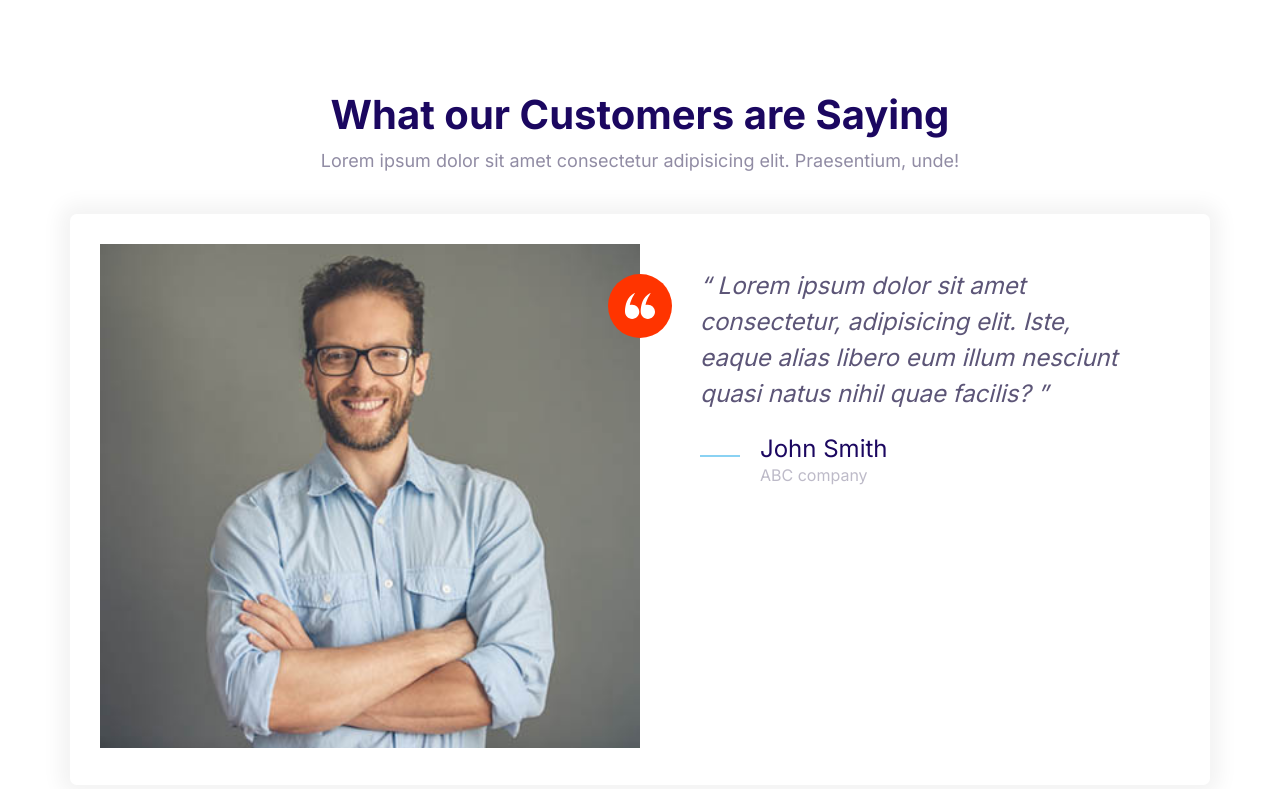
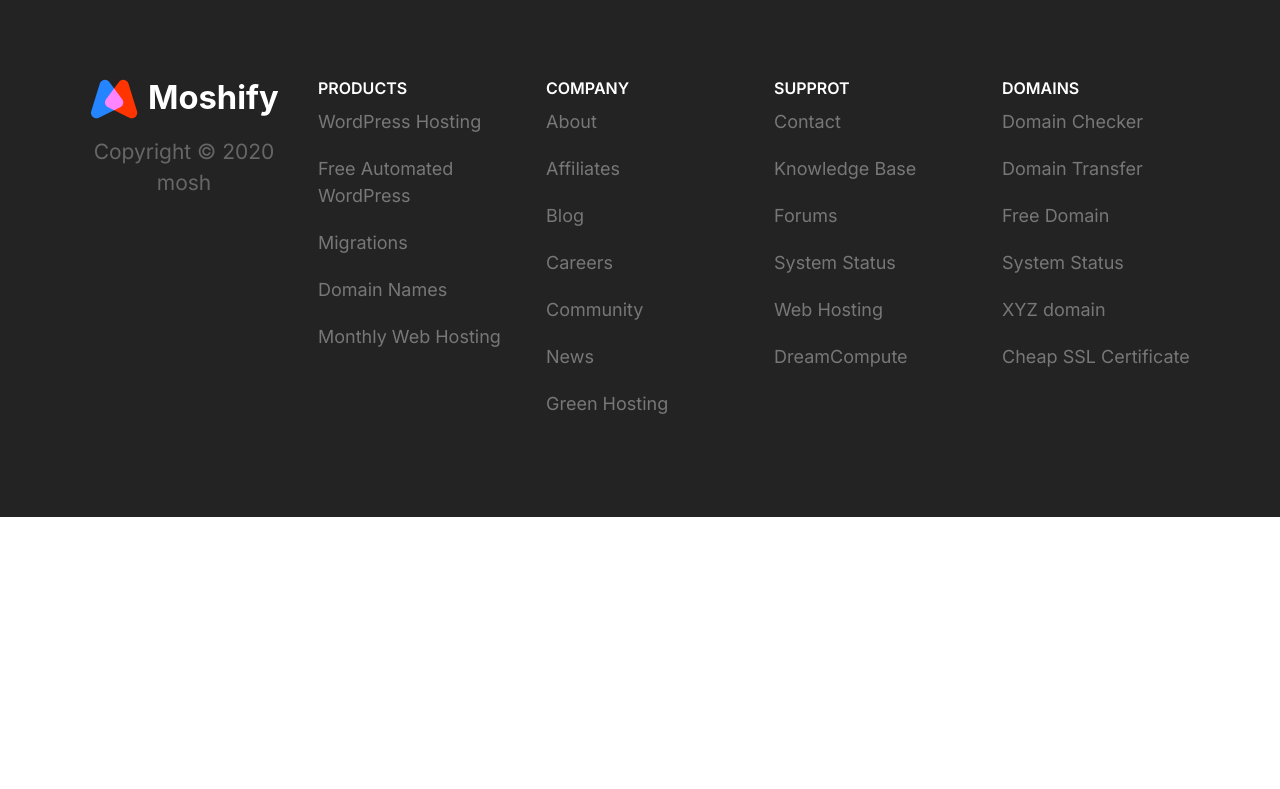
Before and after one commit to emmaswamn/1st-website, a plain HTML site: page index.html in a window 1280 px wide. Drawn offline with Linux system fonts and the light colour scheme.

Commit message:
Define footer component.

```diff
--- a/CSS/styles.css
+++ b/CSS/styles.css
@@ -843,3 +843,86 @@ a{
     }
 
 }
+
+/* Footer */
+
+.footer{
+    background: #232323;
+}
+
+.footer a{
+    color: #777;
+    transition: color 0.3s;
+}
+
+.footer a:hover{
+    color: #fff;
+}
+
+.footer__section{
+    padding: 2rem;
+    border-bottom: 1px solid #393939;
+}
+
+.footer__section .list{
+    margin: 0;
+}
+
+.footer__heading{
+    text-transform: uppercase;
+    font-weight: 600;
+    font-size: 3rem;
+}
+
+.footer__brand{
+    text-align: center;
+    margin-top: 5rem;
+}
+
+.footer__brand img{
+    /* TODO: Consider refactoring this and apply it to
+    all images. */
+    width: 100%;
+    max-width: 230px;
+}
+
+.footer__copyright{
+    font-size: 2.1rem;
+    color: #fff;
+    opacity: 0.3;
+}
+
+.footer__list li{
+    margin-bottom: 2rem;
+}
+
+
+@media screen and (min-width:768px) {
+
+    .footer__sections{
+        grid-template-columns: repeat(auto-fit,minmax(10rem,1fr));
+    }
+
+    .footer .collapsible__chevron{
+        display:none;
+    }
+
+    .footer .collapsible__content{
+        max-height: 100%;
+        opacity: 1;
+    }
+
+    .footer__heading{
+        font-size: 1.6rem;
+    }
+
+    .footer__brand{
+        order: -1;
+        margin-top: 1rem;
+    }
+
+    .footer__section{
+        border: 0;
+    }
+
+}
--- a/index.html
+++ b/index.html
@@ -15,52 +15,94 @@
     <link rel="stylesheet" href="css/styles.css" />
   </head>
   <body>
-    <section class="block">
-      <header class="block__header">
-        <h2>What our Customers are Saying</h2>
-        <p>
-          Lorem ipsum dolor sit amet consectetur adipisicing elit. Praesentium,
-          unde!
-        </p>
+    <footer class="block block--dark footer">
+      <div class="container grid footer__sections">
+        <section class="collapsible collapsible--expanded footer__section">
+          <header class="collapsible__header">
+            <h2 class="collapsible__heading footer__heading">Products</h2>
+            <img
+              src="images/chevron.svg"
+              class="icon icon--white collapsible__chevron"
+              alt=""
+            />
           </header>
-      <div class="container">
-        <div class="card testimonial">
-          <div class="grid grid--1x2">
-            <div class="testimonial__image">
+          <div class="collapsible__content">
+            <ul class="list footer__list">
+              <li><a href="#">WordPress Hosting</a></li>
+              <li><a href="#">Free Automated WordPress</a></li>
+              <li><a href="#">Migrations</a></li>
+              <li><a href="#">Domain Names</a></li>
+              <li><a href="#">Monthly Web Hosting</a></li>
+            </ul>
+          </div>
+        </section>
+        <section class="collapsible footer__section">
+          <header class="collapsible__header">
+            <h2 class="collapsible__heading footer__heading">Company</h2>
             <img
-                src="images/testimonial.jpg"
-                alt="A happy, smiling customer."
+              src="images/chevron.svg"
+              class="icon icon--white collapsible__chevron"
+              alt=""
             />
-              <span class="icon-container icon-container--accent">
-                <svg class="icon icon--white icon--small">
-                  <use xlink:href="images\sprite.svg#quotes"></use>
-                </svg>
-              </span>
+          </header>
+          <div class="collapsible__content">
+            <ul class="list footer__list">
+              <li><a href="#">About</a></li>
+              <li><a href="#">Affiliates</a></li>
+              <li><a href="#">Blog</a></li>
+              <li><a href="#">Careers</a></li>
+              <li><a href="#">Community</a></li>
+              <li><a href="#">News</a></li>
+              <li><a href="#">Green Hosting</a></li>
+            </ul>
           </div>
-            <blockquote class="quote">
-              <p class="quote__text">
-                Lorem ipsum dolor sit amet consectetur, adipisicing elit. Iste,
-                eaque alias libero eum illum nesciunt quasi natus nihil quae
-                facilis?
-              </p>
-              <footer>
-                <div class="media">
-                  <div class="media__image">
-                    <svg class="icon icon--primary quote__line">
-                      <use xlink:href="images\sprite.svg#line"></use>
-                    </svg>
+        </section>
+        <section class="collapsible footer__section">
+          <header class="collapsible__header">
+            <h2 class="collapsible__heading footer__heading">Supprot</h2>
+            <img
+              src="images/chevron.svg"
+              class="icon icon--white collapsible__chevron"
+              alt=""
+            />
+          </header>
+          <div class="collapsible__content">
+            <ul class="list footer__list">
+              <li><a href="#">Contact</a></li>
+              <li><a href="#">Knowledge Base</a></li>
+              <li><a href="#">Forums</a></li>
+              <li><a href="#">System Status</a></li>
+              <li><a href="#">Web Hosting</a></li>
+              <li><a href="#">DreamCompute</a></li>
+            </ul>
           </div>
-                  <div class="media__body">
-                    <h3 class="media__title quote__author">John Smith</h3>
-                    <p class="quote__organization">ABC company</p>
+        </section>
+        <section class="collapsible footer__section">
+          <header class="collapsible__header">
+            <h2 class="collapsible__heading footer__heading">Domains</h2>
+            <img
+              src="images/chevron.svg"
+              class="icon icon--white collapsible__chevron"
+              alt=""
+            />
+          </header>
+          <div class="collapsible__content">
+            <ul class="list footer__list">
+              <li><a href="#">Domain Checker</a></li>
+              <li><a href="#">Domain Transfer</a></li>
+              <li><a href="#">Free Domain</a></li>
+              <li><a href="#">System Status</a></li>
+              <li><a href="#">XYZ domain</a></li>
+              <li><a href="#">Cheap SSL Certificate</a></li>
+            </ul>
           </div>
+        </section>
+        <section class="footer__brand">
+          <img src="images/logo.svg" alt="" />
+          <p class="footer__copyright">Copyright &copy; 2020 mosh</p>
+        </section>
       </div>
     </footer>
-            </blockquote>
-          </div>
-        </div>
-      </div>
-    </section>
     <script src="js/main.js"></script>
   </body>
 </html>
```
Also changed, not shown: components/footer.html (added, +88 -0 lines). Lines whose indentation alone changed are shown as unchanged.
